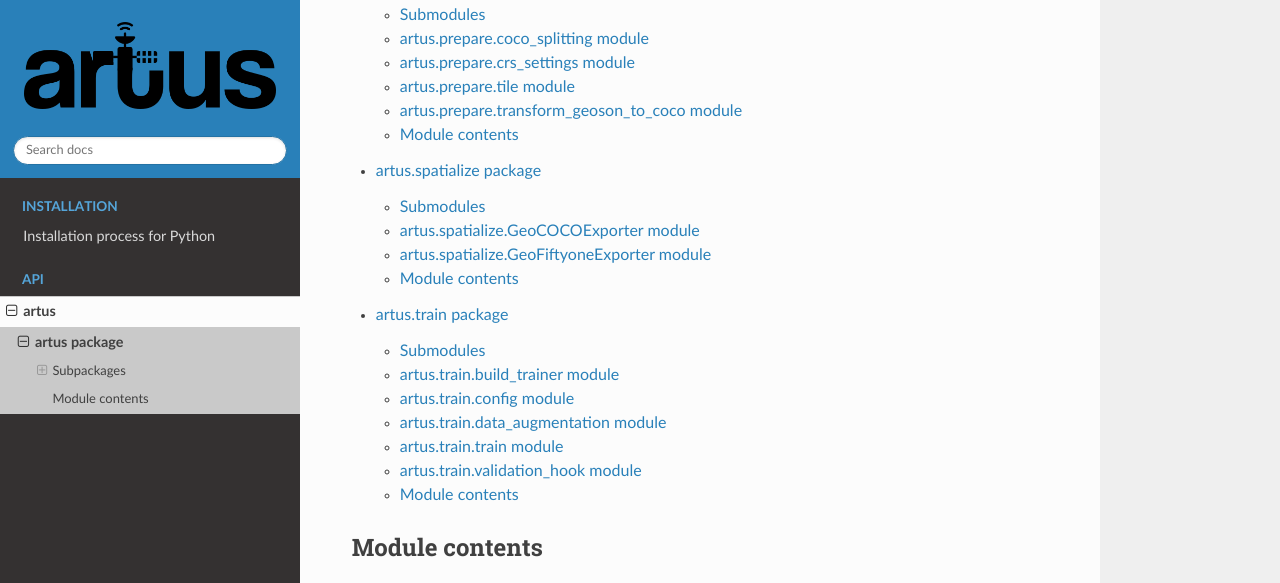
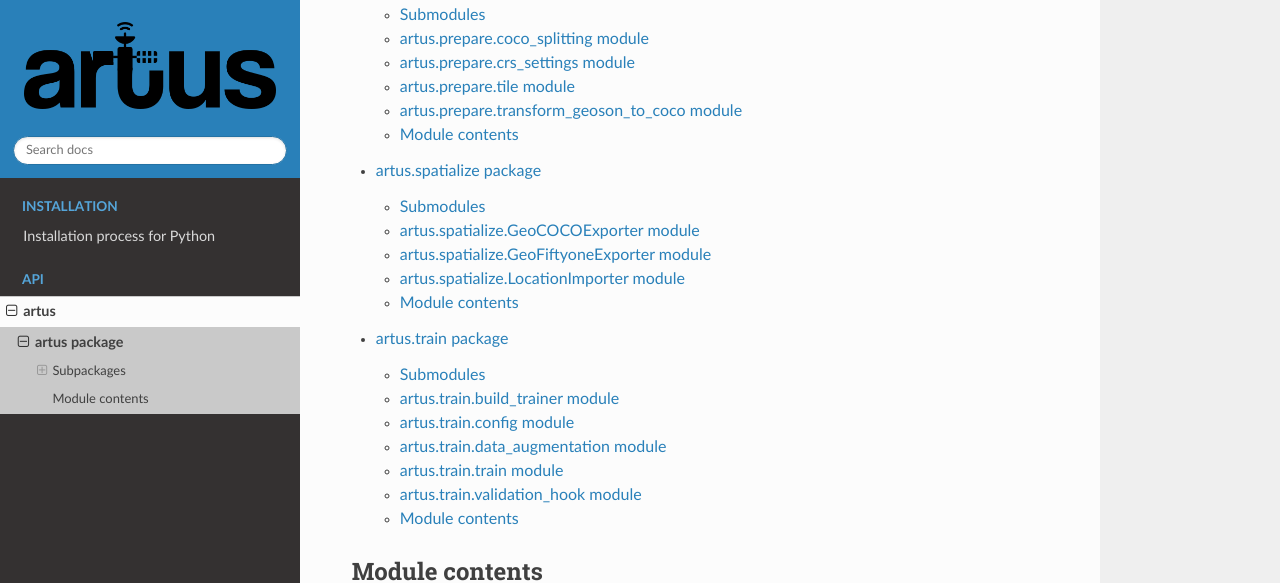
Before and after one commit to IRDG2OI/artus, a Sphinx documentation site: the page built from docs/artus.rst, in a window 1280 px wide and 900 px high, scrolled down 585 px, cut to the strip 0-583 px from the top of the window. Built offline with Sphinx 7.4.7 and the Read the Docs theme 2.0.0, drawn with Linux system fonts in a browser that asks for light colours.

Commit message:
new docs

```diff
--- a/docs/artus.spatialize.rst
+++ b/docs/artus.spatialize.rst
@@ -20,6 +20,14 @@ artus.spatialize.GeoFiftyoneExporter module
    :undoc-members:
    :show-inheritance:
 
+artus.spatialize.LocationImporter module
+----------------------------------------
+
+.. automodule:: artus.spatialize.LocationImporter
+   :members:
+   :undoc-members:
+   :show-inheritance:
+
 Module contents
 ---------------
 
--- a/docs/index.rst
+++ b/docs/index.rst
@@ -4,7 +4,7 @@
    contain the root `toctree` directive.
 
 Artus : a GeoAI package to produce maps thanks to deep learning
-=======================================================
+===============================================================
 
 Artus is a python package to automatically produce maps thanks to deep learning models. With artus, you can train deep learning learning models (neural network)
 on raster images annotated with vector files. You can then use the trained model to predict spatial occurrences on new unlabeled rasters. Predictions can be exported
```
Also changed, not shown: 5 other files.
